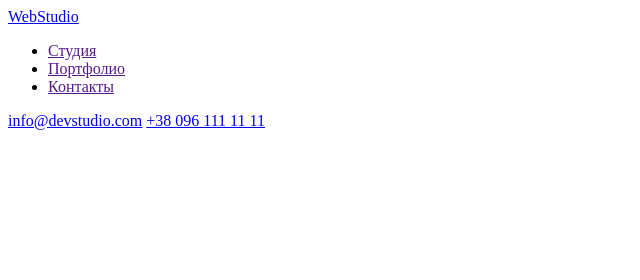
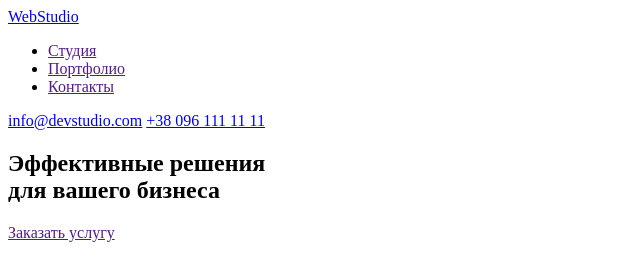
Before and after one commit to SergiyStetsenko/hw-html_1, a plain HTML site: page index.html in a window 1280 px wide. Shown: the whole page, without its empty margins (0-640 px from the left). Drawn offline with Linux system fonts and the light colour scheme.

Commit message:
section-1
первая секция

```diff
--- a/index.html
+++ b/index.html
@@ -8,20 +8,25 @@
 <body>
  <!--Шапка-->
 <header>
+    <nav>
         <a href="./index.html">WebStudio</a>
         <ul>
              <li> <a href="">Студия</a></li>
              <li> <a href="">Портфолио</a></li>
              <li> <a href="">Контакты</a></li>
         </ul>
+    </nav>
         <a href="mailto:info@devstudio.com">info@devstudio.com</a>
         <a href="tell:+38 096 111 11 11">+38 096 111 11 11</a>
 </header>
 <main>
+    <!--Секция с героем-->
+    <div>
          <section>
-
+           <h1>Эффективные решения <br /> для вашего бизнеса</h1>
+           <a href="">Заказать услугу</a>
          </section>
-
+    </div>
 
 
 </main>
```
Lines whose indentation alone changed are shown as unchanged.
